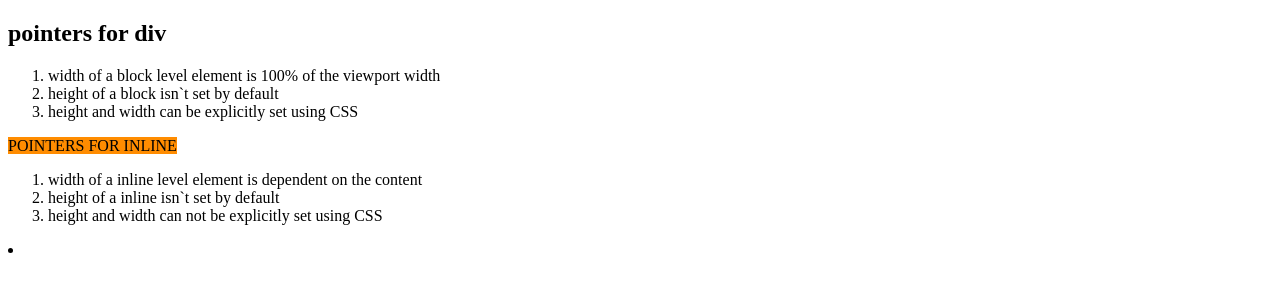
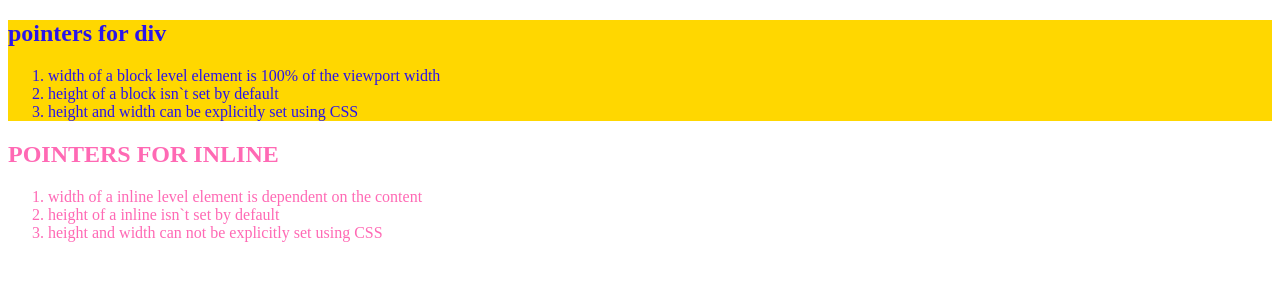
Before and after one commit to CH-Nagalakshmi/FSWD-CSS, a plain HTML site: page index.html in a window 1280 px wide. Drawn offline with Linux system fonts and the light colour scheme.

Commit message:
inline &  block pointers

```diff
--- a/index.html
+++ b/index.html
@@ -11,7 +11,7 @@
     </style>
     </head>
     <body>
-<div>
+<div style ="color: rgb(42, 20, 235); background-color: gold;">
     <h2>pointers for div</h2>
 <ol>
     <li>width of a block level element is 100% of the viewport width</li>
@@ -20,7 +20,7 @@
 </li>
 </ol>
 </div>
-<span style="background-color:darkorange"
+<span style ="background-color:rgb(194, 132, 57); color: hotpink;">
     <h2>POINTERS FOR INLINE</h2>
     <OL>
     <li>width of a inline level element is dependent on the content</li>
@@ -30,4 +30,3 @@
 </span>
 </body>
 </html>
-<li></li>
```
